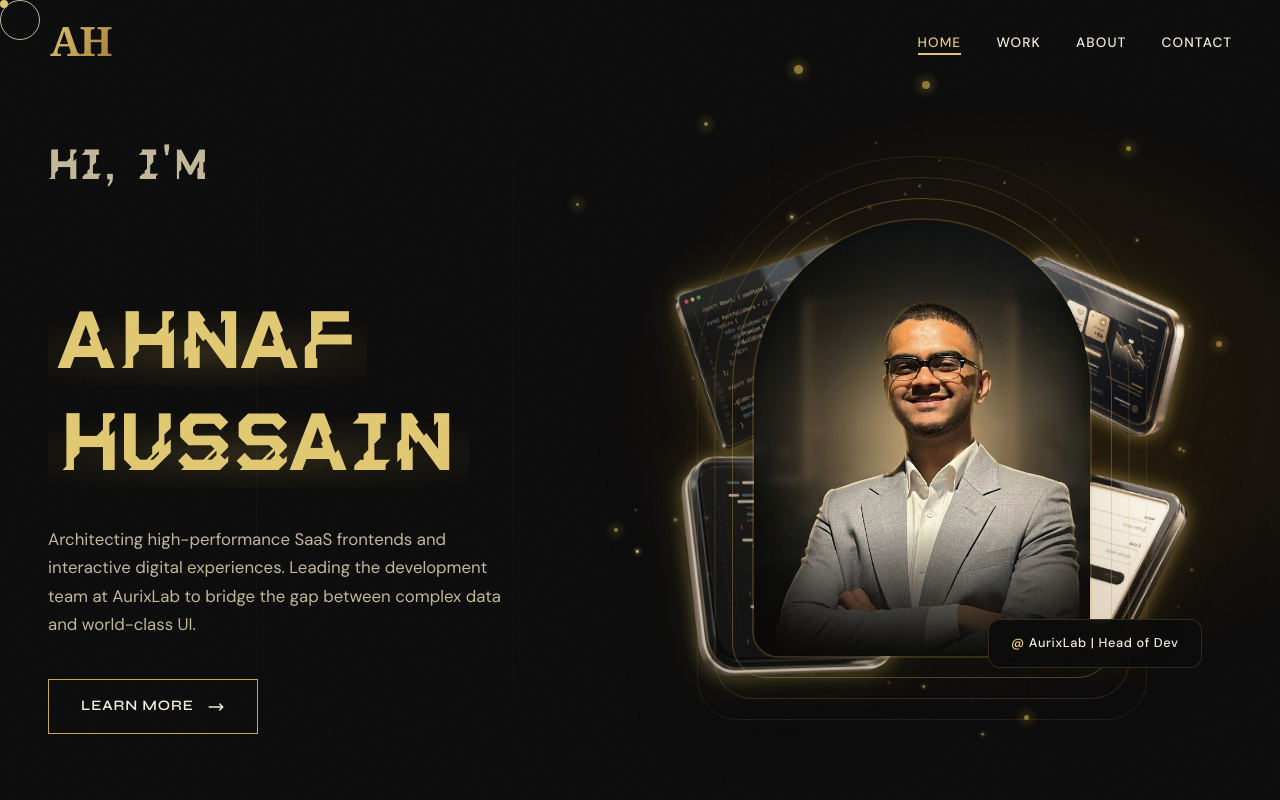
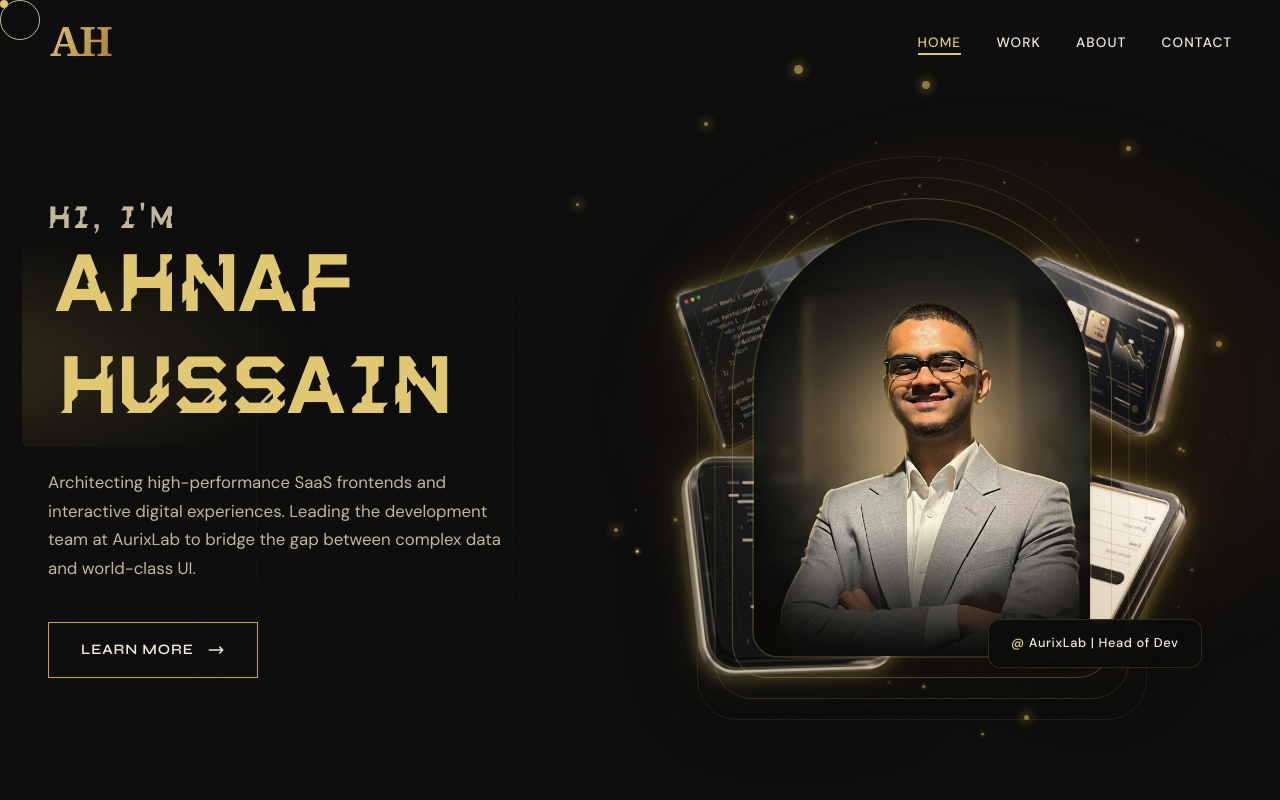
Before and after one commit to AhnafH17/Portfolio-Website, a Next.js app: page / in a window 1280 px wide. Shown: the top 800 px of the page. Built offline with nearby package versions, Linux system fonts and the light colour scheme.

Commit message:
Moving gold glow on all headings; fix Hi I'm gap; add glow to Technical leader

```diff
--- a/app/globals.css
+++ b/app/globals.css
@@ -314,17 +314,46 @@ nav.scrolled{background:rgba(7,7,7,0.92);backdrop-filter:blur(20px);padding:.8re
 .hero-content{display:grid;grid-template-columns:1fr 1fr;gap:4rem;align-items:center;max-width:1300px;margin:0 auto;width:100%;position:relative;z-index:1}
 .hero-text{position:relative;z-index:2}
 .hero-name{font-family:'Sddystopian',var(--font-display);font-size:clamp(3.8rem,8vw,8rem);font-weight:400;line-height:1.0;letter-spacing:0.01em;margin-bottom:1.4rem;opacity:0;transform:translateY(30px);animation:fadeUp .8s ease .5s forwards}
-.hero-greeting-line{font-size:0.52em;letter-spacing:0.04em;color:var(--gold-dim);display:block}
 .hero-name .accent{color:var(--accent-glow)}
 .accent{color:var(--accent-glow)}
-/* Gold inner-glow text highlight */
+/* Gold moving inner-glow text highlight */
 .gold-glow{
   color:var(--accent-glow);
-  background:radial-gradient(ellipse 80% 60% at 50% 55%, rgba(201,168,76,0.18) 0%, rgba(201,168,76,0.06) 55%, transparent 100%);
+  position:relative;
+  display:inline;
   -webkit-box-decoration-break:clone;
   box-decoration-break:clone;
-  border-radius:4px;
-  padding:0 0.12em;
+  padding:0 0.1em;
+}
+.gold-glow::before{
+  content:'';
+  position:absolute;
+  inset:-0.15em -0.25em;
+  border-radius:6px;
+  background:radial-gradient(ellipse 55% 90% at 0% 60%,
+    rgba(201,168,76,0.28) 0%,
+    rgba(201,168,76,0.10) 45%,
+    transparent 75%
+  );
+  background-size:220% 100%;
+  background-position:0% 0%;
+  animation:goldGlowMove 3s ease-in-out infinite;
+  pointer-events:none;
+  z-index:-1;
+}
+@keyframes goldGlowMove{
+  0%  { background-position: 0%   0%; opacity:0.75; }
+  50% { background-position: 100% 0%; opacity:1;    }
+  100%{ background-position: 0%   0%; opacity:0.75; }
+}
+/* hero greeting line — no gap, tight under the name */
+.hero-greeting-line{
+  font-size:0.38em;
+  letter-spacing:0.08em;
+  color:var(--gold-dim);
+  display:block;
+  line-height:1.2;
+  margin-bottom:-0.1em;
 }
 .hero-tagline{font-size:1.05rem;color:var(--gold-dim);max-width:460px;margin-bottom:2.5rem;opacity:0;transform:translateY(20px);animation:fadeUp .8s ease .7s forwards}
 .hero-cta{display:inline-flex;align-items:center;gap:.8rem;background:transparent;border:1.5px solid var(--accent);color:var(--gold);padding:.9rem 2rem;font-family:var(--font-display);font-weight:600;font-size:.9rem;letter-spacing:.06em;text-transform:uppercase;cursor:pointer;position:relative;overflow:hidden;touch-action:manipulation;transition:color .4s,border-color .4s;opacity:0;transform:translateY(20px);animation:fadeUp .8s ease .9s forwards}
--- a/components/AboutSection.tsx
+++ b/components/AboutSection.tsx
@@ -5,7 +5,7 @@ export default function AboutSection() {
         <div className="about-bio reveal">
           <p className="section-label">About Me</p>
           <h2 className="section-title">
-            <span className="accent">Technical leader by role,</span>
+            <span className="gold-glow">Technical leader by role,</span>
             <br />
             architect by craft.
           </h2>
--- a/components/HeroSection.tsx
+++ b/components/HeroSection.tsx
@@ -90,7 +90,7 @@ export default function HeroSection() {
       <div className="hero-content">
         <div className="hero-text">
           <h1 className="hero-name">
-            <span className="hero-greeting-line">Hi, I&apos;m</span><br />
+            <span className="hero-greeting-line">Hi, I&apos;m</span>
             <span className="gold-glow">Ahnaf Hussain</span>
           </h1>
           <p className="hero-tagline">
```
